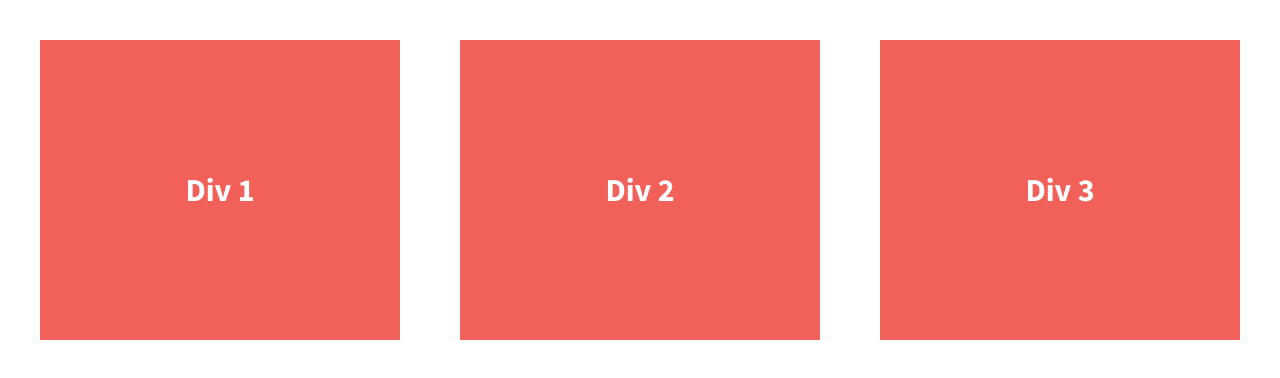
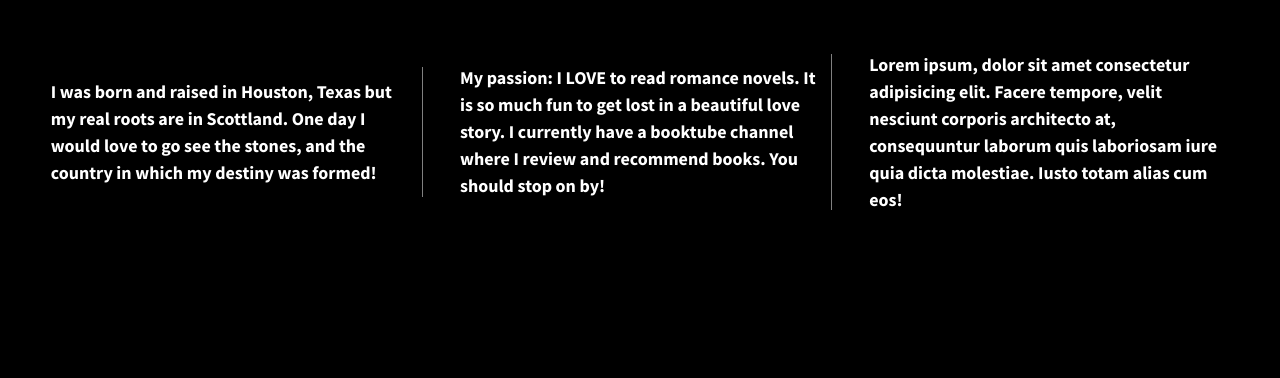
Before and after one commit to kellymcnece/flexbox-divs, a plain HTML site: page index.html in a window 1280 px wide. Drawn offline with nearby package versions, Linux system fonts and the light colour scheme.

Commit message:
first phase of project

```diff
--- a/css/main.css
+++ b/css/main.css
@@ -97,7 +97,7 @@ textarea {
 
 
 html {
-  background-color: #fff;
+  background-color: black;
   height: 100%;
 }
 
@@ -106,27 +106,38 @@ body {
   padding: 2em;
   font-size: 1.25em;
   height: 100%;
+  color: white;
 }
 
 .wrapper {
   /*add display:flex and set justify-content to space-between*/
   font-weight: 700;
+  flex-flow: row wrap;
   display: flex;
   justify-content: space-between;
+  align-items: center;
 }
 
 .div-1, .div-2, .div-3 {
   /*give the divs a width of 30%, add display:flex, set justify-content and align-items to center*/
-  color: #fff;
+  color: white;
+  padding: .6em;
+  background: black;
   line-height: 1.5em;
-  font-size: 1.6em;
-  background-color: #f16059;
-  height: 300px;
+  font-size: .9em;
   display: flex;
   width: 30%;
   justify-content: center;
   align-items: center;
 }
+
+.div-1, .div-2 {
+    border-right: solid;
+    border-color: grey;
+    border-right-width: .1em;
+}
+
+
 
 
 
--- a/index.html
+++ b/index.html
@@ -23,13 +23,13 @@
 
         <section class="wrapper">
             <div class="div-1">
-                Div 1
+               I was born and raised in Houston, Texas but my real roots are in Scottland. One day I would love to go see the stones, and the country in which my destiny was formed!
             </div>
             <div class="div-2">
-                Div 2
+               My passion: I LOVE to read romance novels. It is so much fun to get lost in a beautiful love story. I currently have a booktube channel where I review and recommend books. You should stop on by!
             </div>
             <div class="div-3">
-                Div 3
+                Lorem ipsum, dolor sit amet consectetur adipisicing elit. Facere tempore, velit nesciunt corporis architecto at, consequuntur laborum quis laboriosam iure quia dicta molestiae. Iusto totam alias cum eos!
             </div>
         </section>
 
```
